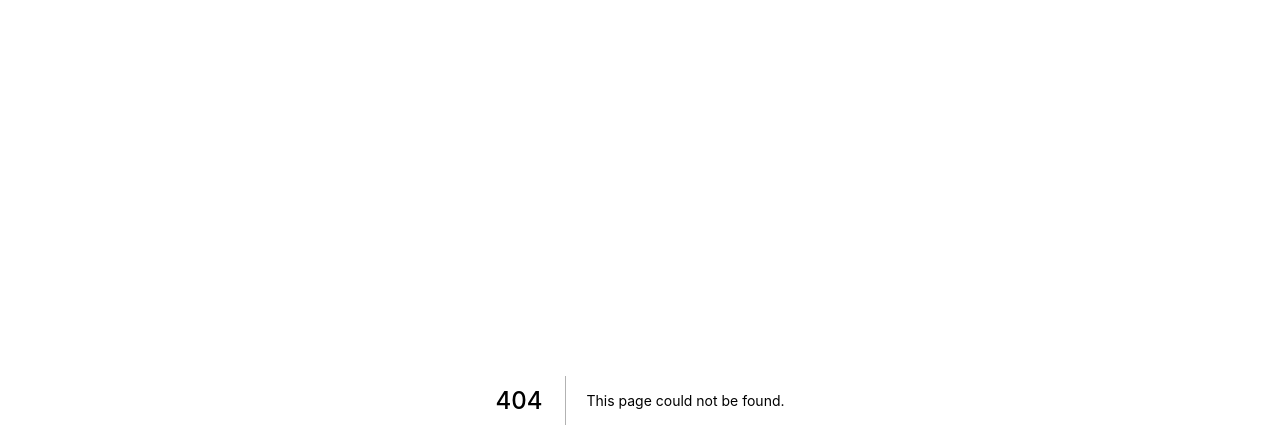
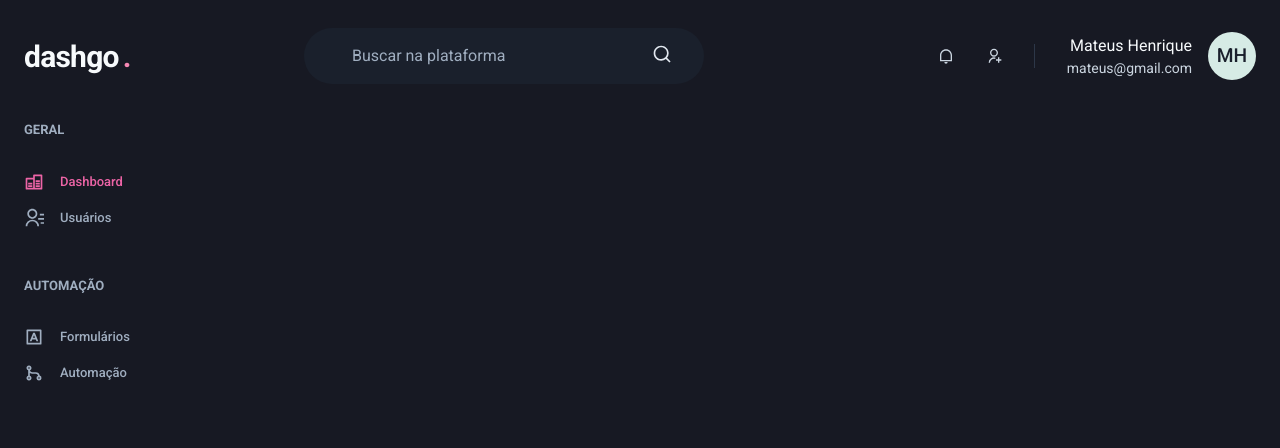
Before and after one commit to matthcarter777/ignite-dashgo, a Next.js app: page /dashboard in a window 1280 px wide. Before the commit this address had no page. Shown: the top 448 px of the page. Built offline with nearby package versions, Linux system fonts and the light colour scheme.

Commit message:
IGNITE - 002: Sidebar component created

```diff
--- a/package.json
+++ b/package.json
@@ -16,7 +16,8 @@
     "framer-motion": "^6.3.3",
     "next": "12.1.6",
     "react": "18.1.0",
-    "react-dom": "18.1.0"
+    "react-dom": "18.1.0",
+    "react-icons": "^4.3.1"
   },
   "devDependencies": {
     "@types/node": "^17.0.31",
--- /dev/null
+++ b/src/components/Header/index.tsx
@@ -0,0 +1,81 @@
+import { Flex, Icon, Input, Text, HStack, Box, Avatar } from '@chakra-ui/react';
+import { RiNotificationLine, RiSearchLine, RiUserAddLine } from 'react-icons/ri';
+
+export function Header() {
+  return (
+    <Flex
+      w="100%"
+      as="header"
+      maxWidth={1480}
+      h="20"
+      mx="auto"
+      mt="4"
+      px="6"
+      align="center"
+    >
+      <Text
+        fontSize="3xl"
+        fontWeight="bold"
+        letterSpacing="tight"
+        w="64"
+      >
+        dashgo
+        <Text as="span" ml="1" color="pink.300">.</Text>
+      </Text>
+
+      <Flex
+        as="label"
+        flex="1"
+        py="4"
+        px="8"
+        ml="6"
+        maxWidth={400}
+        alignSelf="center"
+        color="gray.200"
+        position="relative"
+        bg="gray.800"
+        borderRadius="full"
+      >
+        <Input
+          color="gray.50"
+          variant="unstyled"
+          px="4"
+          mr="4"
+          placeholder="Buscar na plataforma"
+          _placeholder={{ color: 'gray.400' }}
+        />
+        <Icon as={RiSearchLine} fontSize="20" />
+      </Flex>
+
+      <Flex
+        align="center"
+        ml="auto"
+
+      >
+        <HStack
+          spacing="8"
+          mx="8"
+          pr="8"
+          py="1"
+          color="gray.300"
+          borderRightWidth={1}
+          borderColor="gray.700"
+        >
+          <Icon as={RiNotificationLine} />
+          <Icon as={RiUserAddLine} />
+        </HStack>
+
+        <Flex
+          align="center"
+        >
+          <Box mr="4" textAlign="right">
+            <Text>Mateus Henrique</Text>
+            <Text color="gray.300" fontSize="sm">mateus@gmail.com</Text>
+          </Box>
+
+          <Avatar size="md" name="Mateus Henrique" />
+        </Flex>
+      </Flex>
+    </Flex>
+  )
+}
--- /dev/null
+++ b/src/components/Sidebar/index.tsx
@@ -0,0 +1,45 @@
+import { Box, Icon, Link, Stack, Text } from "@chakra-ui/react";
+import { RiContactsLine, RiDatabaseLine, RiGitMergeLine, RiInputMethodLine } from "react-icons/ri";
+
+export function Sidebar() {
+  return (
+    <Box
+      as="aside"
+      w="64"
+      mr="8"
+    >
+      <Stack
+        spacing="12"
+        align="flex-start"
+      >
+        <Box fontWeight="bold" color="gray.400" fontSize="small">
+          <Text>GERAL</Text>
+          <Stack spacing="4" mt="8" align="stretch">
+            <Link display="flex" color="pink.400">
+              <Icon as={RiDatabaseLine} fontSize="20"/>
+              <Text ml="4" fontWeight="medium">Dashboard</Text>
+            </Link>
+            <Link display="flex">
+              <Icon as={RiContactsLine} fontSize="20"/>
+              <Text ml="4" fontWeight="medium">Usuários</Text>
+            </Link>
+          </Stack>
+        </Box>
+        <Box fontWeight="bold" color="gray.400" fontSize="small">
+          <Text>AUTOMAÇÃO</Text>
+          <Stack spacing="4" mt="8" align="stretch">
+            <Link display="flex">
+              <Icon as={RiInputMethodLine} fontSize="20"/>
+              <Text ml="4" fontWeight="medium">Formulários</Text>
+            </Link>
+            <Link display="flex">
+              <Icon as={RiGitMergeLine} fontSize="20"/>
+              <Text ml="4" fontWeight="medium">Automação</Text>
+            </Link>
+          </Stack>
+        </Box>
+
+      </Stack>
+    </Box>
+  )
+}
--- /dev/null
+++ b/src/pages/dashboard.tsx
@@ -0,0 +1,19 @@
+import { Flex } from "@chakra-ui/react";
+import { Header } from "../components/Header";
+import { Sidebar } from "../components/Sidebar";
+
+export default function Dashboard() {
+  return (
+    <Flex
+      direction="column"
+      h="100vh"
+    >
+      <Header />
+
+      <Flex w="100%" my="6" maxWidth={1480} mx="auto" px="6">
+        <Sidebar />
+
+      </Flex>
+    </Flex>
+  )
+}
```
Also changed, not shown: src/components/Form/Input.tsx (added, +26 -0 lines), src/pages/index.tsx (+24 -2 lines), 1 other file (tests, documents, lock files or other folders).
